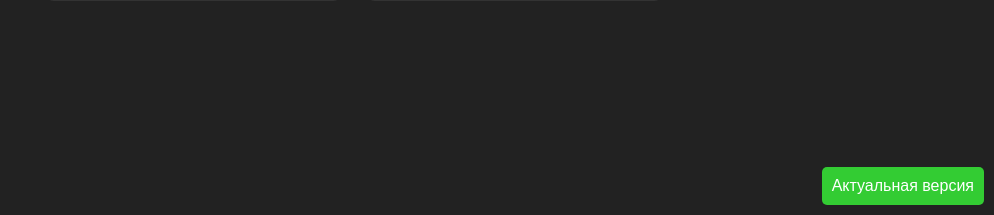
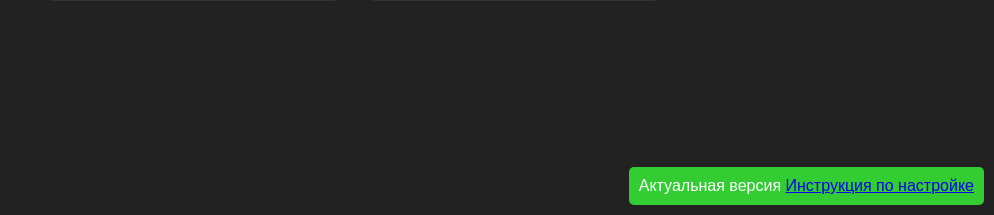
Before and after one commit to Rostarc/web-cabinet, a PHP site: page / in a window 1280 px wide. Shown: the part 585-800 px from the top of the page, without its empty margins (286-1280 px from the left). Run offline with PHP 8.4, Linux system fonts and the light colour scheme; data that the repository does not hold is empty.

Commit message:
Update index.php

```diff
--- a/index.php
+++ b/index.php
@@ -36,6 +36,7 @@
 <!-- Липкая строка для статуса обновлений -->
 <div id="update-status" style="position: fixed; bottom: 10px; right: 10px; background-color: #333; color: white; padding: 10px; border-radius: 5px;">
     <span id="site-version">Загрузка...</span>
+    <a href="guide.php">Инструкция по настройке</a>
 </div>
 
 <script>
```
